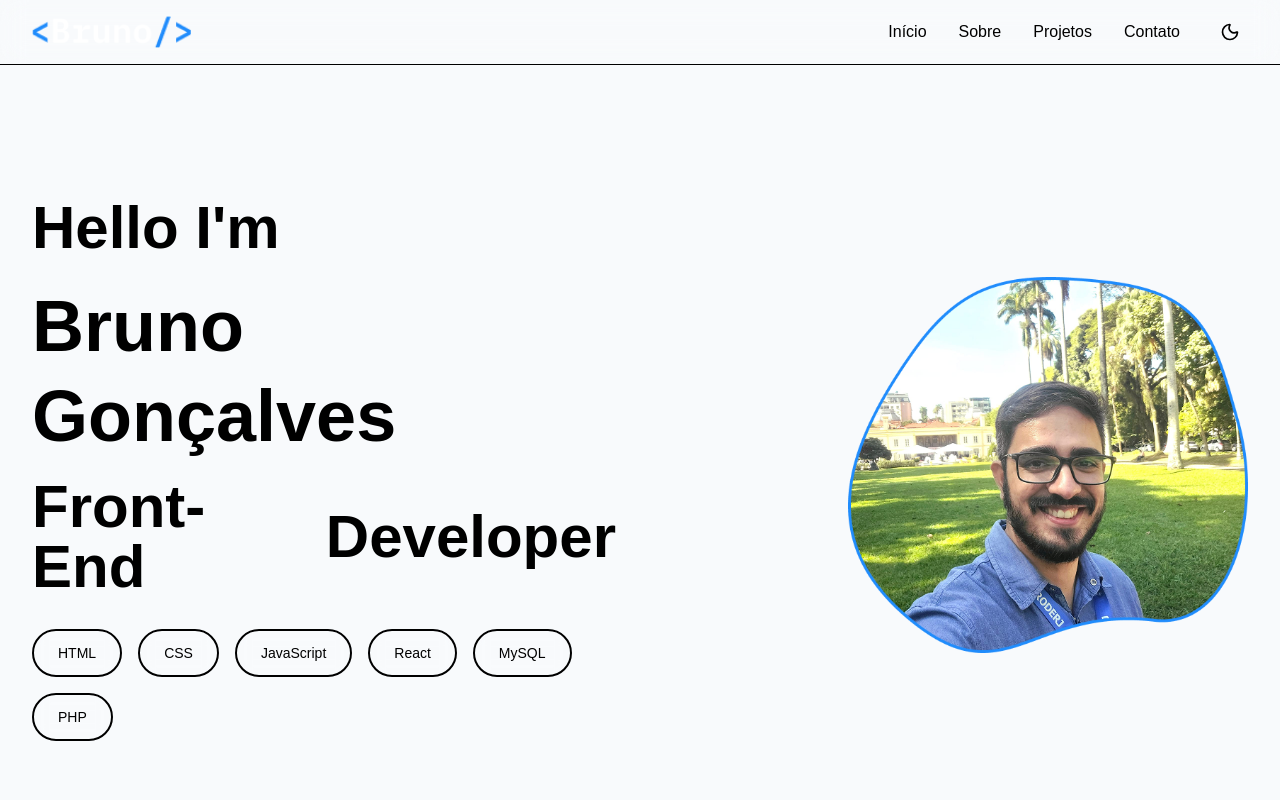
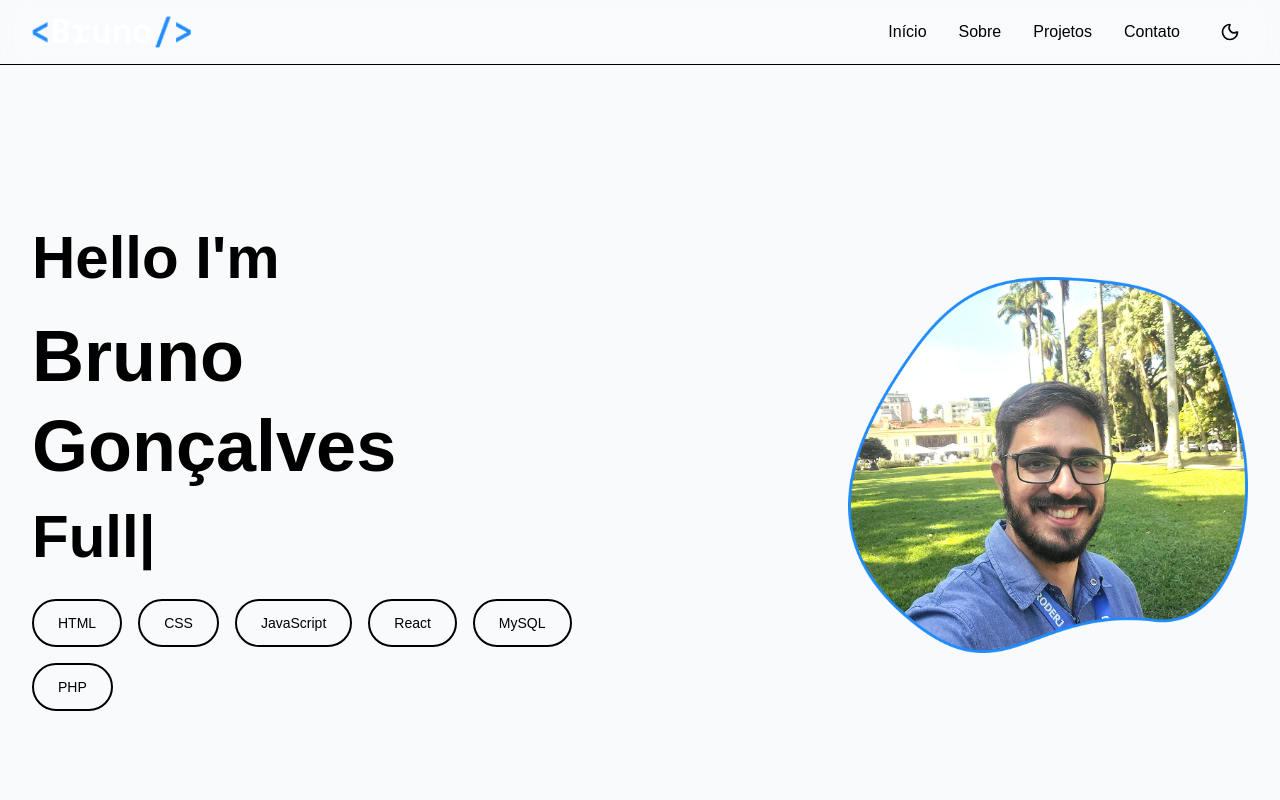
Before and after one commit to brunomonteiro1993/portfolio, a Next.js app: page / in a window 1280 px wide. Shown: the top 800 px of the page. Built offline with nearby package versions, Linux system fonts and the light colour scheme.

Commit message:
⬆️ Animação no texto de digitação

```diff
--- a/src/app/page.tsx
+++ b/src/app/page.tsx
@@ -2,6 +2,7 @@ import { Header } from '@/components/Header';
 import { Footer } from '@/components/Footer';
 import { ExternalLink, Github, Linkedin, Mail, Code, Database, Globe } from 'lucide-react';
 import Image from 'next/image';
+import { TypewriterText } from '@/components/TypewriterText';
 
 export default function Home() {
   const projects = [
@@ -61,8 +62,12 @@ export default function Home() {
                       Bruno Gonçalves
                     </h2>
                     <div className="flex items-center space-x-2">
-                      <span className="text-4xl md:text-6xl font-bold accent-primary">Front-End</span>
-                      <span className="text-4xl md:text-6xl font-bold text-primary">Developer</span>
+                      <TypewriterText
+                        texts={["Front-End Developer", "Full-Stack Developer", "Web Developer", "Desenvolvedor"]}
+                        className="text-4xl md:text-6xl font-bold accent-primary"
+                        speed={100}
+                        pauseTime={2500}
+                      />
                     </div>
                   </div>
 
@@ -71,7 +76,7 @@ export default function Home() {
                     {['HTML', 'CSS', 'JavaScript', 'React', 'MySQL', 'PHP'].map((tech) => (
                       <span
                         key={tech}
-                        className="px-6 py-3 bg-primary/20 border-2 border-accent-primary rounded-full text-primary text-sm font-medium backdrop-blur-sm hover:bg-accent-primary/10 transition-colors duration-200"
+                        className="px-6 py-3 border-2 border-accent-primary rounded-full text-primary text-sm font-medium hover:bg-accent-primary/10 transition-colors duration-200"
                       >
                         {tech}
                       </span>
--- /dev/null
+++ b/src/components/TypewriterText.tsx
@@ -0,0 +1,57 @@
+'use client';
+
+import { useState, useEffect } from 'react';
+
+interface TypewriterTextProps {
+  texts: string[];
+  className?: string;
+  speed?: number;
+  deleteSpeed?: number;
+  pauseTime?: number;
+}
+
+export function TypewriterText({
+  texts,
+  className = '',
+  speed = 100,
+  deleteSpeed = 50,
+  pauseTime = 2000
+}: TypewriterTextProps) {
+  const [currentTextIndex, setCurrentTextIndex] = useState(0);
+  const [currentText, setCurrentText] = useState('');
+  const [isDeleting, setIsDeleting] = useState(false);
+
+  useEffect(() => {
+    const currentFullText = texts[currentTextIndex];
+
+    const timeout = setTimeout(() => {
+      if (!isDeleting) {
+        // Typing
+        if (currentText.length < currentFullText.length) {
+          setCurrentText(currentFullText.slice(0, currentText.length + 1));
+        } else {
+          // Finished typing, wait then start deleting
+          setTimeout(() => setIsDeleting(true), pauseTime);
+        }
+      } else {
+        // Deleting
+        if (currentText.length > 0) {
+          setCurrentText(currentText.slice(0, -1));
+        } else {
+          // Finished deleting, move to next text
+          setIsDeleting(false);
+          setCurrentTextIndex((prev) => (prev + 1) % texts.length);
+        }
+      }
+    }, isDeleting ? deleteSpeed : speed);
+
+    return () => clearTimeout(timeout);
+  }, [currentText, currentTextIndex, isDeleting, texts, speed, deleteSpeed, pauseTime]);
+
+  return (
+    <span className={className}>
+      {currentText}
+      <span className="animate-pulse">|</span>
+    </span>
+  );
+}
```
